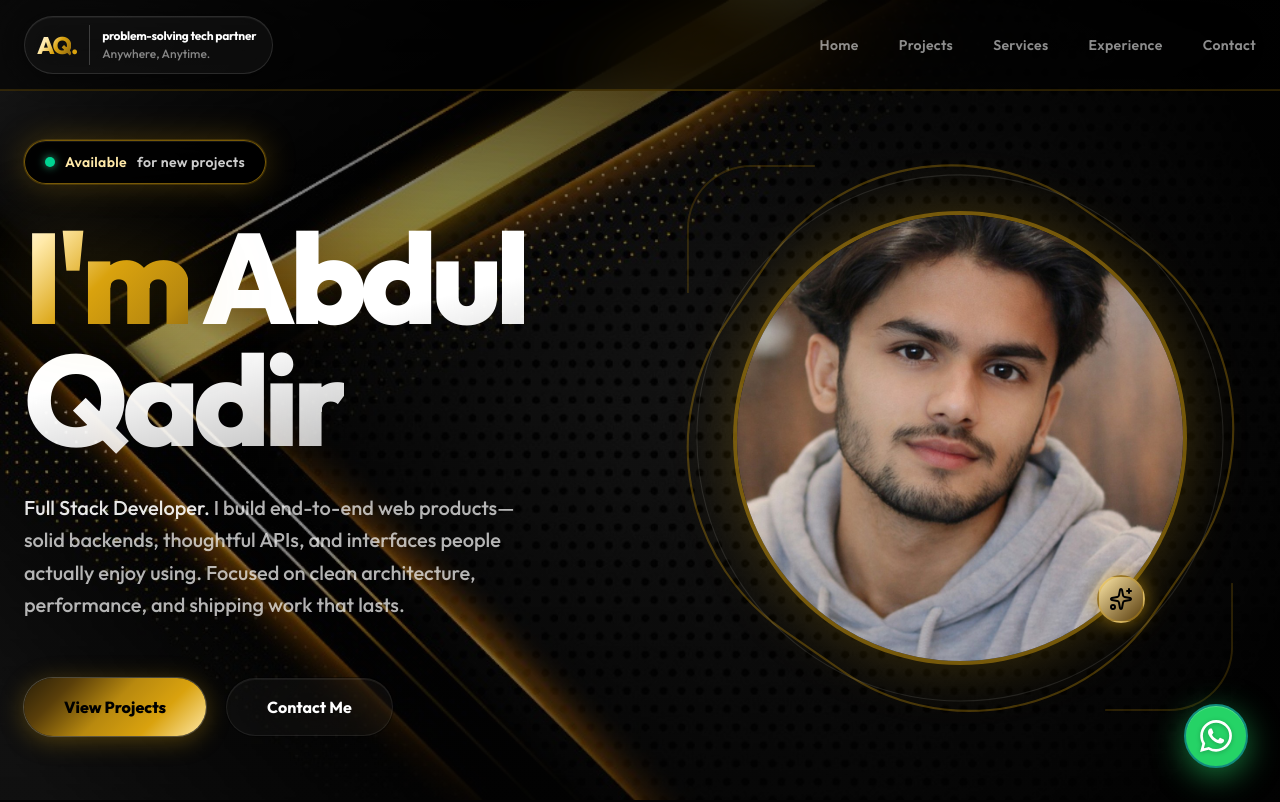
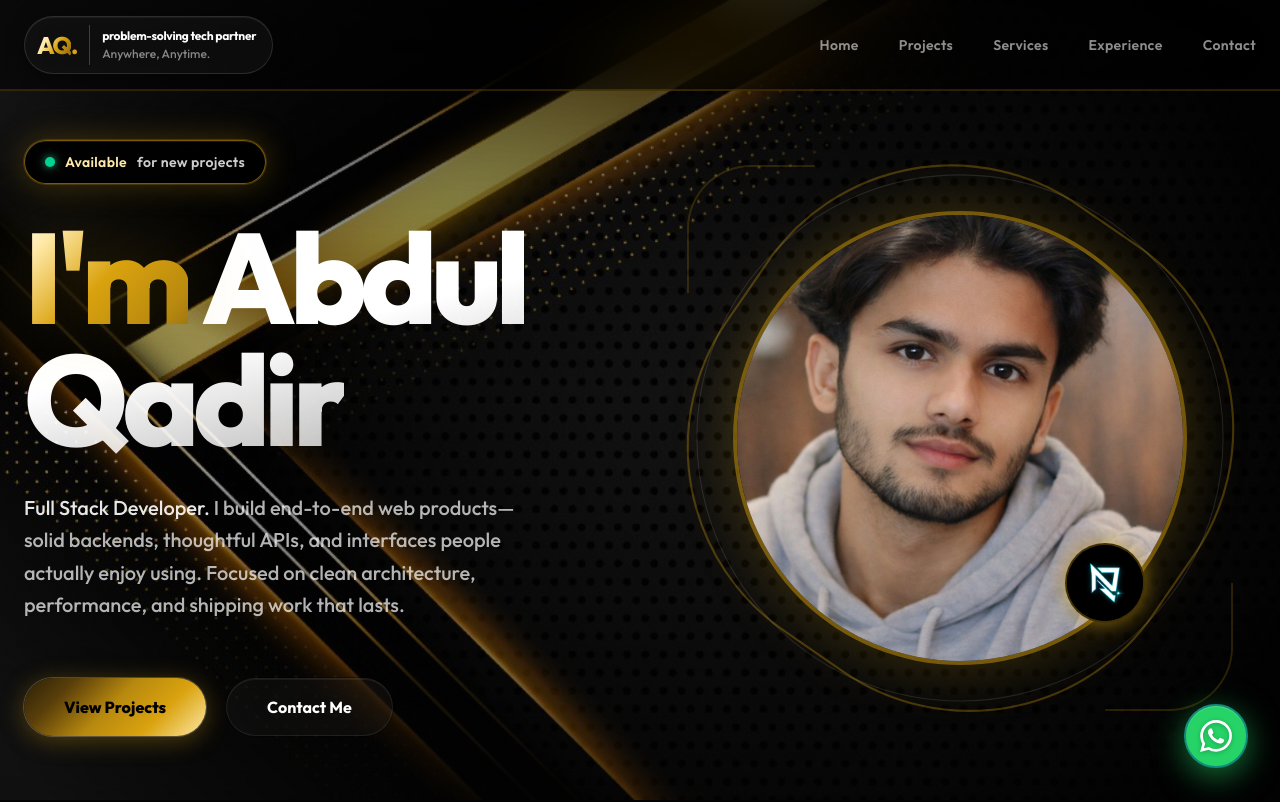
Before and after one commit to SAMEER-leg/My-Portfolio, a React (Vite) app in the folder frontend/: page / in a window 1280 px wide. Shown: the top 802 px of the page. Built offline with nearby package versions, Linux system fonts and the light colour scheme.

Commit message:
Replaced profile sparkle icon with custom image

```diff
--- a/frontend/src/components/Hero.tsx
+++ b/frontend/src/components/Hero.tsx
@@ -122,12 +122,12 @@ export default function Hero() {
             />
           </motion.div>
 
-          {/* Corner accent — perfectly aligned to the bottom right of the circular frame */}
+          {/* Corner accent — correctly aligned user image badge */}
           <div
-            className="pointer-events-none absolute bottom-[12%] right-[12%] z-30 flex h-10 w-10 items-center justify-center rounded-full border-2 border-amber-gold/30 bg-gradient-to-br from-amber-bright to-amber-dark shadow-[0_0_20px_rgba(217,162,14,0.6)] sm:h-12 sm:w-12"
+            className="pointer-events-none absolute bottom-[12%] right-[12%] z-30 flex h-12 w-12 overflow-hidden items-center justify-center rounded-full border-2 border-amber-gold/30 bg-black shadow-[0_0_20px_rgba(217,162,14,0.6)] sm:h-16 sm:w-16 md:h-20 md:w-20"
             aria-hidden
           >
-            <Sparkles className="h-5 w-5 shrink-0 text-black sm:h-6 sm:w-6" strokeWidth={2} />
+            <img src="/profile-badge.jpg" alt="" className="h-full w-full object-cover shadow-inner" />
           </div>
 
           {/* Decorative elements */}
```
Also changed, not shown: frontend/public/profile-badge.jpg (added), 1 other file (tests, documents, lock files or other folders).
